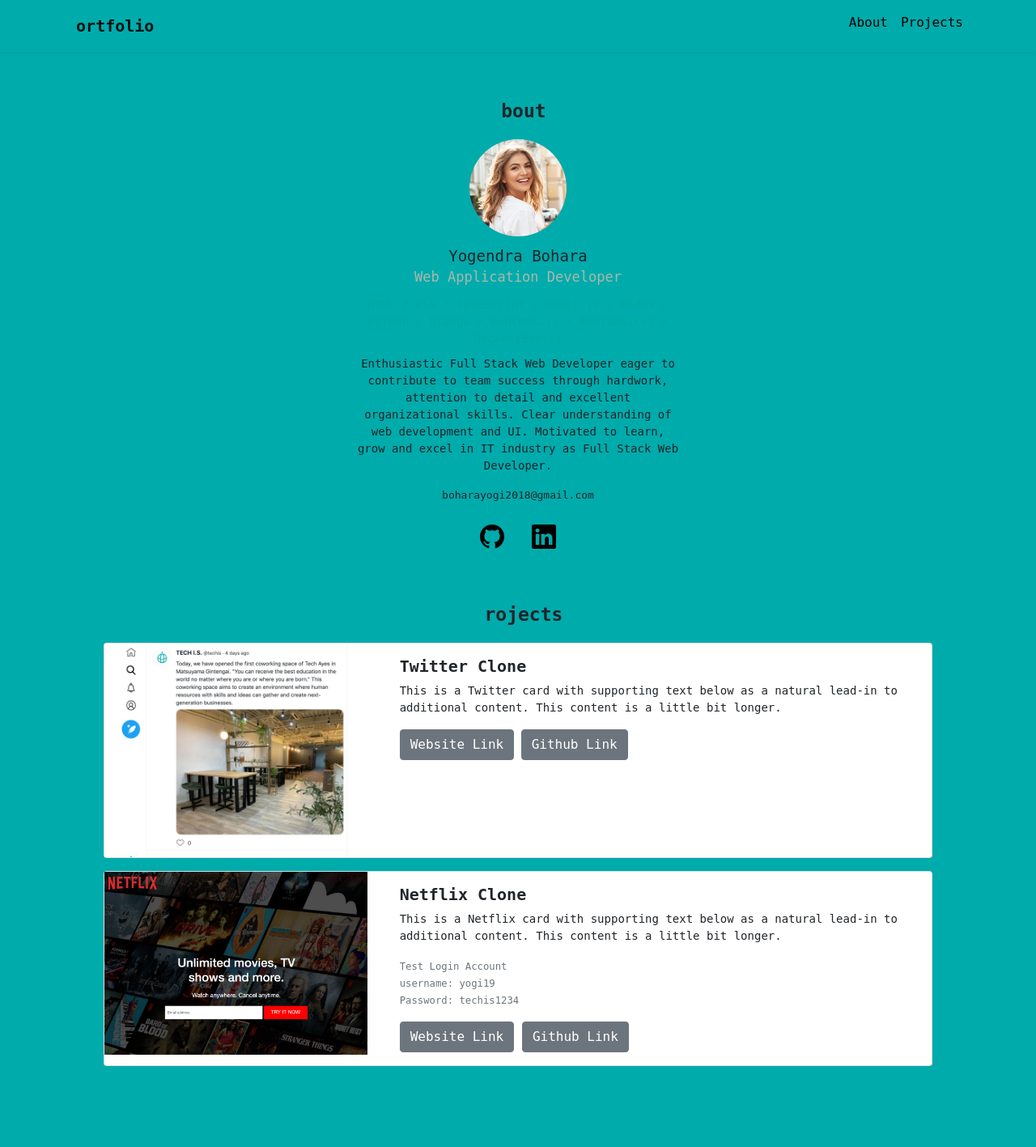
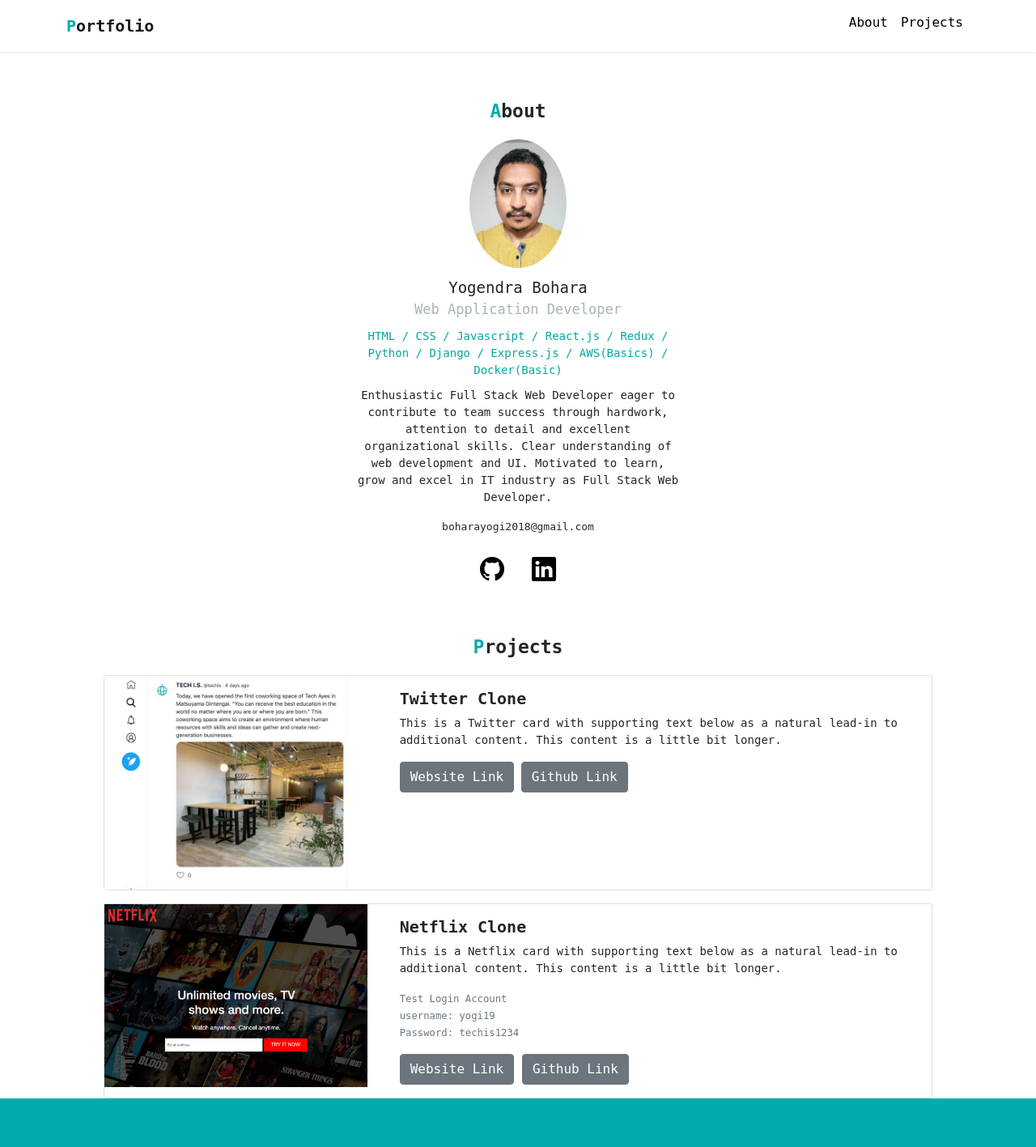
Before and after one commit to yogendrabohara/portfolioyogi, a PHP site: page / in a window 1280 px wide. Shown: the whole page at 81% size. Before the commit the page ends 1317 px from the top, so only its background shows below. Run offline with PHP 8.4, Linux system fonts and the light colour scheme; some libraries are stand-ins or nearby versions.

Commit message:
photo has been added

```diff
--- a/index.html
+++ b/index.html
@@ -36,7 +36,7 @@
 
       <div id="about">
           <h2><span class="font-primary">A</span>bout</h2>
-          <img src="img/sample-woman.jpg">
+          <img src="img/yogi.jpg">
           <div class="name">Yogendra Bohara</div>
           <div class="vocation">Web Application Developer</div>
           <div class="skills">HTML / CSS / Javascript / React.js / Redux / Python / Django / Express.js / AWS(Basics) / Docker(Basic) </div>
--- a/style.css
+++ b/style.css
@@ -4,9 +4,12 @@ COMMON
 
  **************************/
 
+html {
+  background: #00abac;
+}
+
 body {
   font-family: "monospace", sans-serif;
-  background-color: #00abac;
 }
 
 .font-primary {
```
Also changed, not shown: img/yogi.jpg (added).
